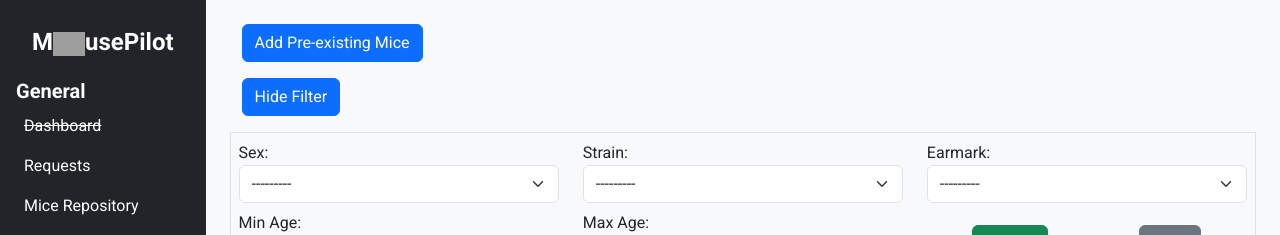
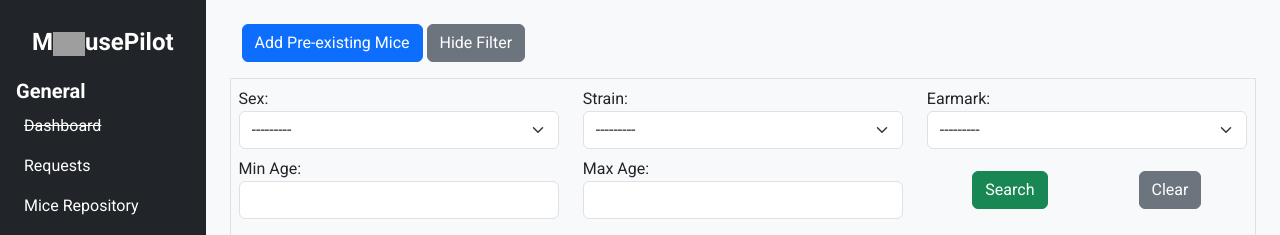
Before and after one commit to GeoffreyBush/mouse_pilot_postgresql, a Django app: page /mice_repository/ in a window 1280 px wide. Shown: the top 235 px of the page. Run offline with Django 4.2, Linux system fonts and the light colour scheme; the visitor is signed in with stand-in values (Sample User, id 1); data that the repository does not hold is empty; some libraries are stand-ins or nearby versions; grey boxes are pictures that could not be loaded.

Commit message:
Move filter toggle button

```diff
--- a/common/templates/filter_form.html
+++ b/common/templates/filter_form.html
@@ -1,12 +1,3 @@
-<div x-data="{ showForm: true }">
-    <!-- Toggle button -->
-    <button
-        class="btn btn-primary mb-3"
-        @click="showForm = !showForm"
-        x-text="showForm ? 'Hide Filter' : 'Show Filter'"
-    ></button>
-
-    <!-- Filter form -->
 <div
     x-show="showForm"
     x-transition:enter="transition ease-out duration-300"
@@ -52,4 +43,3 @@
         </div>
     </form>
 </div>
-</div>
--- a/mice_repository/templates/mice_repository.html
+++ b/mice_repository/templates/mice_repository.html
@@ -5,11 +5,20 @@
 {% block content %}
 
     <div class="container-fluid">
+        <div x-data="{ showForm: true }">
         <a href="{% url 'mice_repository:add_mouse_to_repository' %}" class="btn btn-primary mb-3">Add Pre-existing Mice</a>
 
-        <!-- Filter form -->
+        <!-- Toggle button for filter -->
+        <button
+            class="btn btn-secondary mb-3"
+            @click="showForm = !showForm"
+            x-text="showForm ? 'Hide Filter' : 'Show Filter'"
+        ></button>
+
         {% render_filter_form filter_form %}
+        </div>
 
+        <!-- Mouse table -->
         <div class="container-fluid d-flex">
             <div class="col">
                 <table class="table table-striped table-hover table-bordered">
```
Also changed, not shown: projects/templates/show_project.html (+13 -2 lines). Lines whose indentation alone changed are shown as unchanged.
